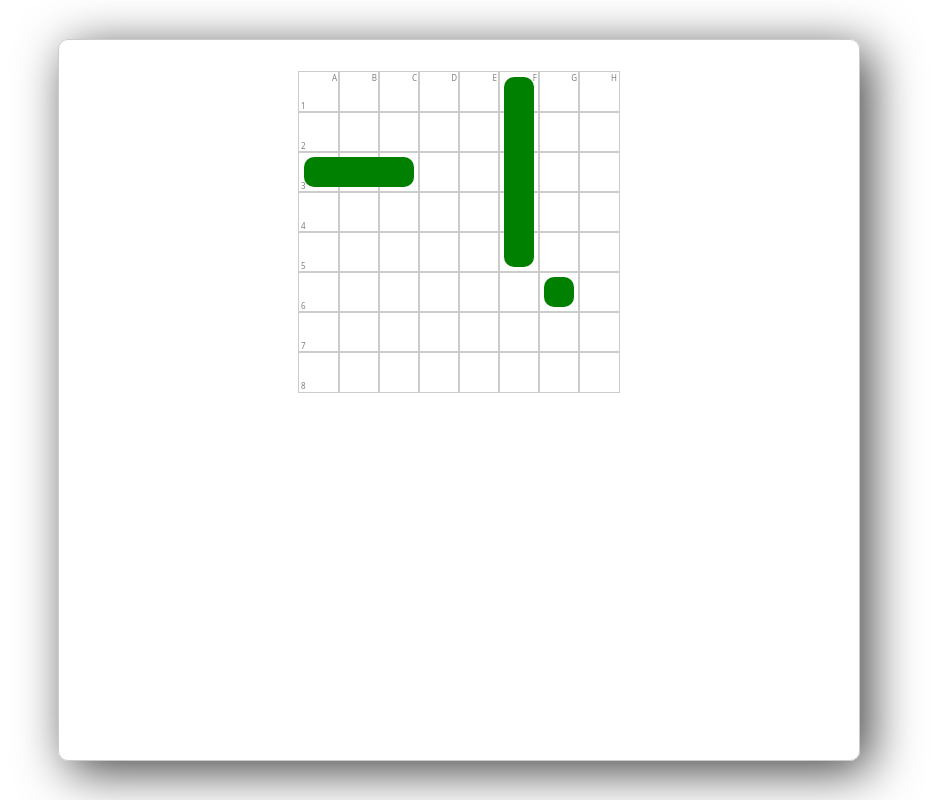
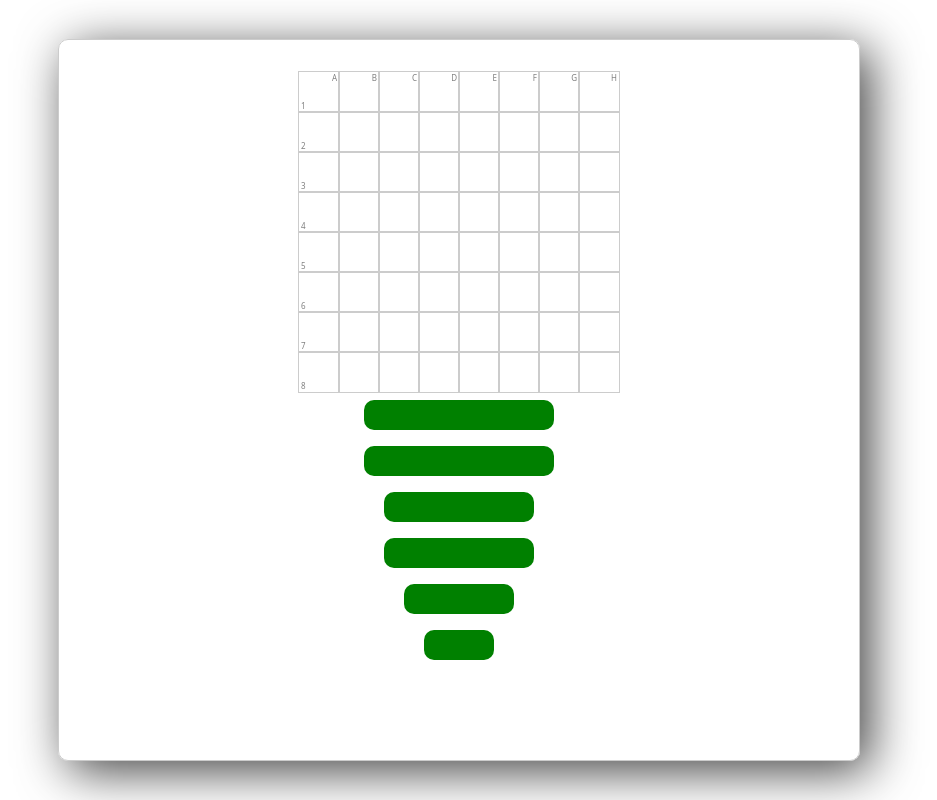
Before and after one commit to rafasanabria1/battleship-game, a React (Vite) app: page / in a window 1280 px wide. Shown: the whole page, without its empty margins (181-1118 px from the left). Built offline with nearby package versions, Linux system fonts and the light colour scheme.

Commit message:
Barcos sin posición para comenzar a colocarlos

```diff
--- a/src/components/Board/index.jsx
+++ b/src/components/Board/index.jsx
@@ -1,65 +1,66 @@
-import { useEffect, useState } from 'react'
+import { useState } from 'react'
 import { Ship } from '../Ship'
 import { v1 as uuid } from 'uuid'
 import './index.css'
+import { orientations, letters, numbers } from '../../utils'
 
 export const Board = () => {
-  const orientations = {
-    COLUMN: 'column',
-    ROW: 'row'
-  }
-  const letters = ['A', 'B', 'C', 'D', 'E', 'F', 'G', 'H']
-  const numbers = [1, 2, 3, 4, 5, 6, 7, 8]
-  const [ships, setShips] = useState([])
+  const [shipsFixed, setShipsFixed] = useState(false)
   const [hits, setHits] = useState([])
-
-  useEffect(() => {
-    setShips([
+  const [ships, setShips] = useState([
+    {
+      size: 5,
+      orientation: orientations.ROW,
+      position: null,
+      hitted: [],
+      selected: false,
+      id: uuid()
+    },
+    {
+      size: 5,
+      orientation: orientations.ROW,
+      position: null,
+      hitted: [],
+      selected: false,
+      id: uuid()
+    },
+    {
+      size: 4,
+      orientation: orientations.ROW,
+      position: null,
+      hitted: [],
+      selected: false,
+      id: uuid()
+    },
+    {
+      size: 4,
+      orientation: orientations.ROW,
+      position: null,
+      hitted: [],
+      selected: false,
+      id: uuid()
+    },
     {
       size: 3,
       orientation: orientations.ROW,
-        position: {
-          letter: 'A',
-          number: 3
-        },
-        hitted: [
-
-        ],
-        id: 1
+      position: null,
+      hitted: [],
+      selected: false,
+      id: uuid()
     },
     {
-        size: 1,
+      size: 2,
       orientation: orientations.ROW,
-        position: {
-          letter: 'G',
-          number: 6
-        },
-        hitted: [
-
-        ],
-        id: 2
-      },
-      {
-        size: 5,
-        orientation: orientations.COLUMN,
-        position: {
-          letter: 'F',
-          number: 1
-        },
-        hitted: [
-
-        ],
-        id: 3
+      position: null,
+      hitted: [],
+      selected: false,
+      id: uuid()
     }
   ])
-  }, [])
-
-  useEffect(() => {
-    // console.log(hits)
-  }, [hits])
 
   const checkHit = (letter, number) => {
     return ships.filter(ship => {
+      if (!ship.position) return false
       if (ship.size === 1) return ship.position.letter === letter && ship.position.number === number
       else if (ship.orientation === orientations.COLUMN) {
         const shipNumberPositionStart = numbers.indexOf(ship.position.number)
@@ -77,7 +78,8 @@ export const Board = () => {
     }).length > 0
   }
 
-  const handleClick = (letter, number) => {
+  const handleBoxClick = (letter, number) => {
+    if (!shipsFixed) return
     if (hits.filter(hit => hit.position.letter === letter && hit.position.number === number).length > 0) return
 
     setHits(oldHits => [...oldHits, {
@@ -102,13 +104,13 @@ export const Board = () => {
                   {
                     letters.map((letter, j) => {
                       return (
-                                    <td className='box' key={'box-' + j} data-letter={letter} data-number={number} onClick={() => handleClick(letter, number)}>
+                        <td className='box' key={'box-' + j} data-letter={letter} data-number={number} onClick={() => handleBoxClick(letter, number)}>
                           {number === 1 && (<span className='info letter'>{letter}</span>)}
                           {letter === 'A' && (<span className='info number'>{number}</span>)}
                           {
-                                        ships.filter(ship => ship.position.letter === letter && ship.position.number === number).map(ship => {
+                            ships.filter(ship => ship.position?.letter === letter && ship.position?.number === number).map(ship => {
                               return (
-                                            <Ship orientation={ship.orientation} size={ship.size} key={ship.id} />
+                                <Ship ship={ship} key={ship.id} />
                               )
                             })
                           }
@@ -129,6 +131,18 @@ export const Board = () => {
           }
         </tbody>
       </table>
+
+      {
+        !shipsFixed && (
+          <div className='ships-no-fixed'>
+            {
+              ships.filter(ship => ship.position === null).map(ship => {
+                return (<Ship ship={ship} key={ship.id} />)
+              })
+            }
           </div>
         )
       }
+    </div>
+  )
+}
--- a/src/components/Ship/index.css
+++ b/src/components/Ship/index.css
@@ -1,12 +1,17 @@
 .ship {
+
+    background: green;
+    border-radius: 10px;
+    display: block;
+}
+.board-game .ship {
+
     position: absolute;
     z-index: 1;
-    background: green;
-    border-radius: 10px;
     top: 5px;
     left: 5px;
+    pointer-events: none;
 }
-
 .ship.row {
 
     height: calc(var(--box-size) - 10px);
@@ -32,7 +37,6 @@
     width: calc(5 * var(--box-size) - 10px);
 }
 
-
 .ship.column {
 
     width: calc(var(--box-size) - 10px);
@@ -57,3 +61,15 @@
 
     height: calc(5 * var(--box-size) - 10px);
 }
+
+
+.ships-no-fixed {
+    display: flex;
+    flex-direction: column;
+    align-items: center;
+}
+
+.ships-no-fixed .ship {
+    margin: .5em;
+    cursor: pointer;
+}
--- a/src/components/Ship/index.jsx
+++ b/src/components/Ship/index.jsx
@@ -1,7 +1,12 @@
+import { orientations } from '../../utils'
 import './index.css'
 
-export const Ship = ({ size, orientation }) => {
+export const Ship = ({ ship }) => {
+  const handleChangeOrientation = () => {
+    ship.orientation = ship.orientation === orientations.COLUMN ? orientations.ROW : orientations.COLUMN
+  }
+
   return (
-    <span className={'ship size-' + size + ' ' + orientation} />
+    <span className={'ship size-' + ship.size + ' ' + ship.orientation} onClick={handleChangeOrientation} />
   )
 }
--- /dev/null
+++ b/src/utils.js
@@ -0,0 +1,6 @@
+export const orientations = {
+  COLUMN: 'column',
+  ROW: 'row'
+}
+export const letters = ['A', 'B', 'C', 'D', 'E', 'F', 'G', 'H']
+export const numbers = [1, 2, 3, 4, 5, 6, 7, 8]
```
Lines whose indentation alone changed are shown as unchanged.
